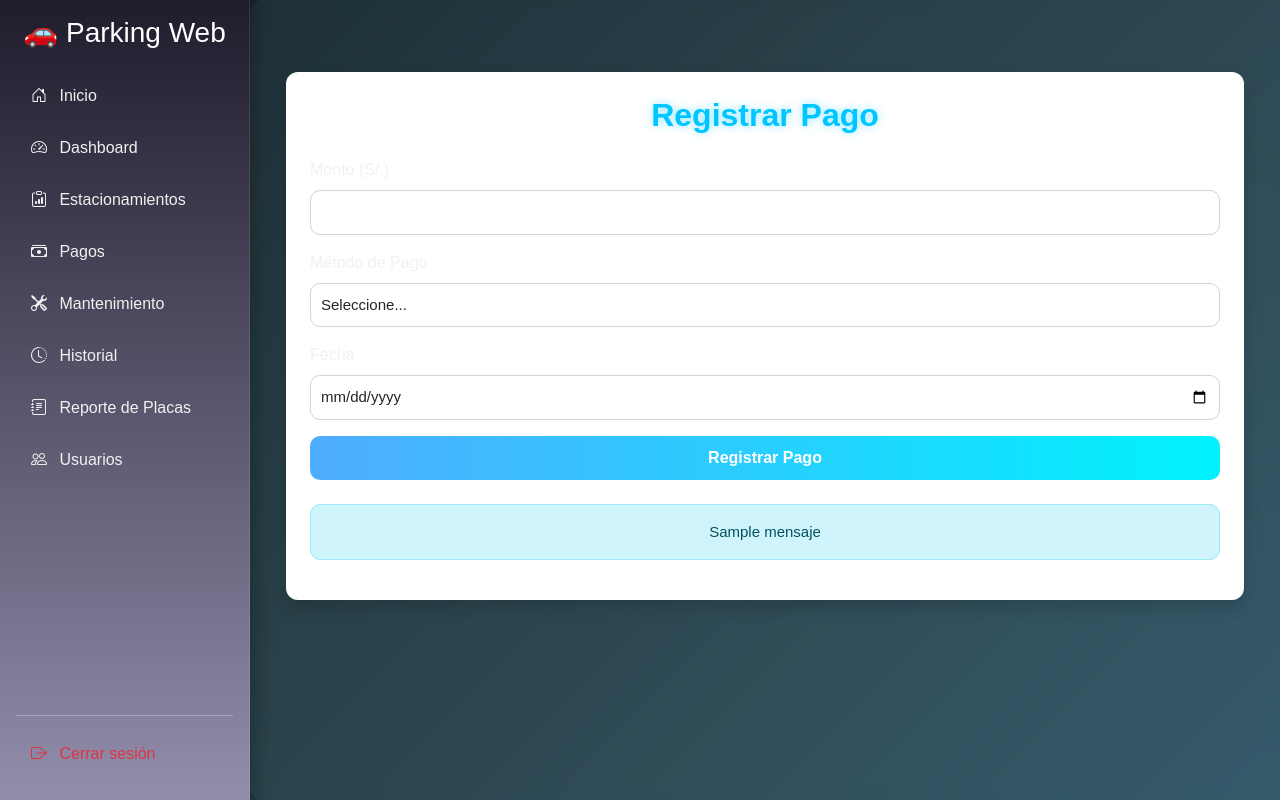
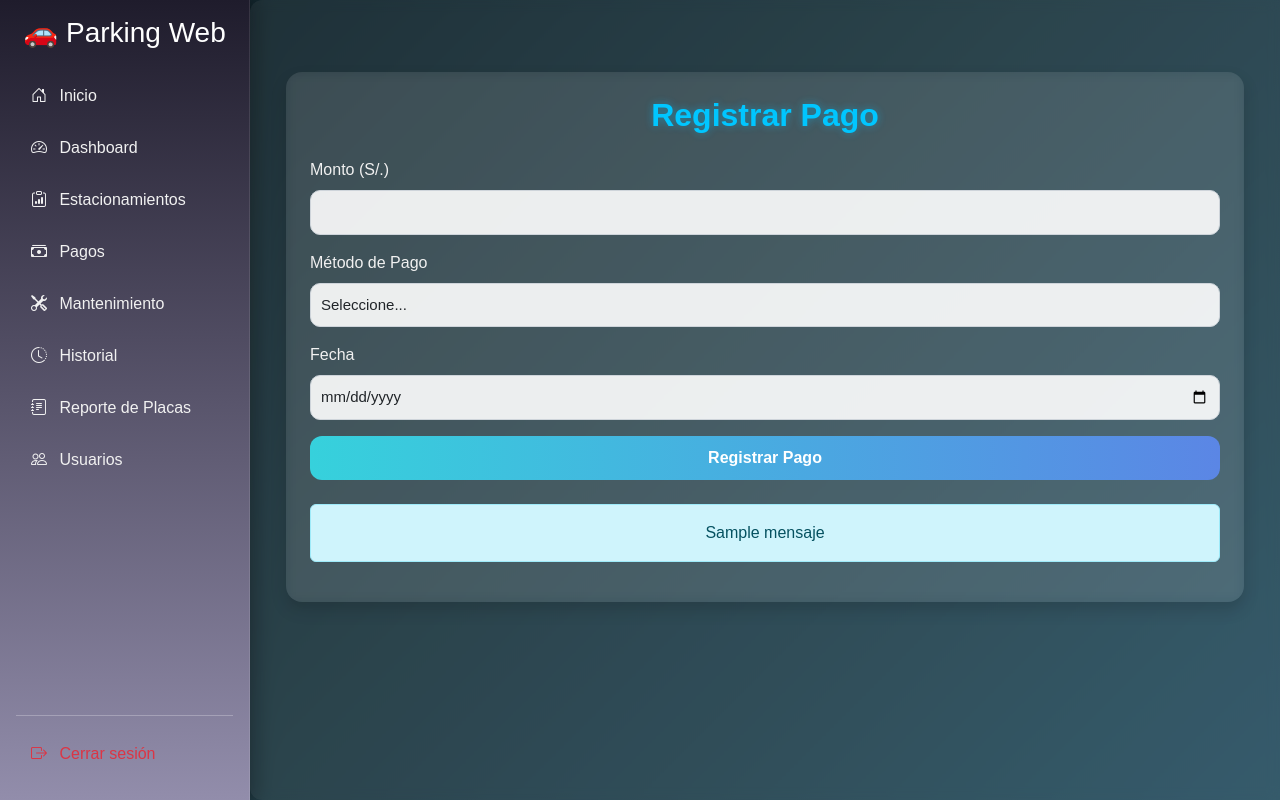
Before and after one commit to AQP-Connectivity/Proyecto-con-Python, a Flask app: template Estructura del Proyecto/templates/pagos.html in a window 1280 px wide. Run offline with Flask 3, Linux system fonts and the light colour scheme; the template is opened without the code that fills it: most values are stand-ins (such as "Sample title", 1, 10 or a date in 2020).

Commit message:
Update pagos.css
UNIFICACION

```diff
--- a/Estructura del Proyecto/static/css/pagos.css
+++ b/Estructura del Proyecto/static/css/pagos.css
@@ -1,30 +1 @@
-/* ======== PAGOS ======== */
-.card {
-  border: none;
-  background: #fff;
-  border-radius: 12px;
-  box-shadow: 0px 6px 15px rgba(0, 0, 0, 0.08);
-}
-
-h2 {
-  color: #333;
-  font-weight: bold;
-}
-
-.btn-primary {
-  background: linear-gradient(90deg, #4facfe, #00f2fe);
-  border: none;
-  font-weight: bold;
-  border-radius: 10px;
-  transition: transform 0.2s ease, background 0.3s ease;
-}
-
-.btn-primary:hover {
-  transform: scale(1.05);
-  background: linear-gradient(90deg, #00f2fe, #4facfe);
-}
-
-.alert-info {
-  border-radius: 10px;
-  font-size: 15px;
-}
+/* ======== UNIFICACION======== */
```
